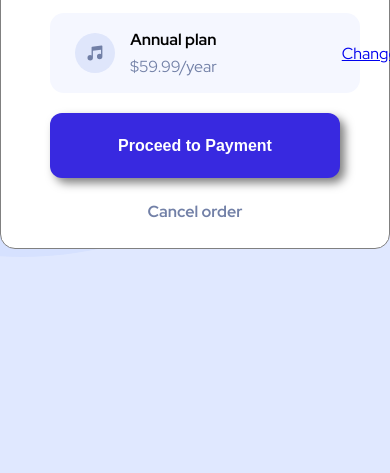
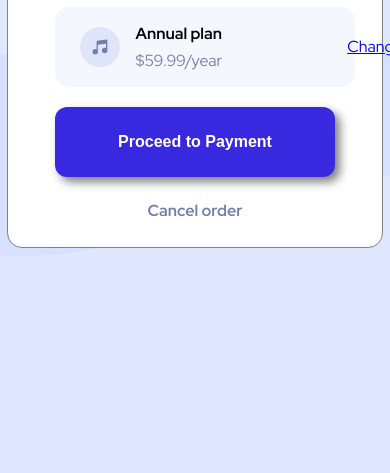
Before and after one commit to Brayoski01/Order-Summary-frontendmentor, a plain HTML site: page index.html in a window 390 px wide. Shown: the part 371-844 px from the top of the page. Drawn offline with Linux system fonts and the light colour scheme.

Commit message:
Update index.css

```diff
--- a/index.css
+++ b/index.css
@@ -106,3 +106,10 @@ body{
     color: hsl(224, 23%, 55%);
 
 }
+
+@media(max-width: 700px){
+    .box{
+        height: auto;
+        width: 100%;
+    }
+}
```
